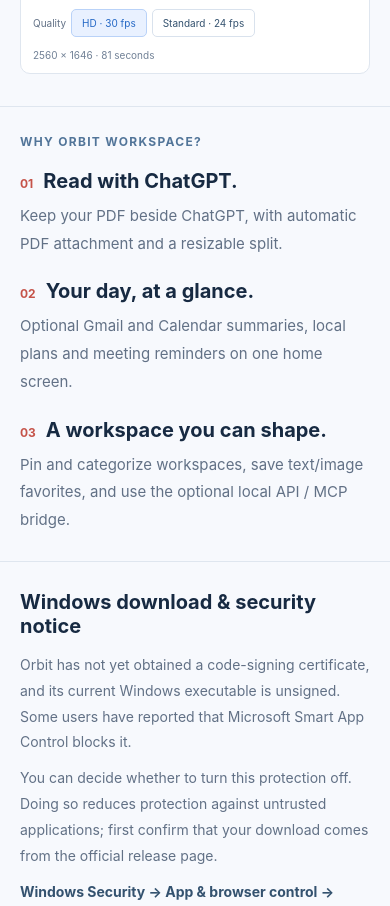
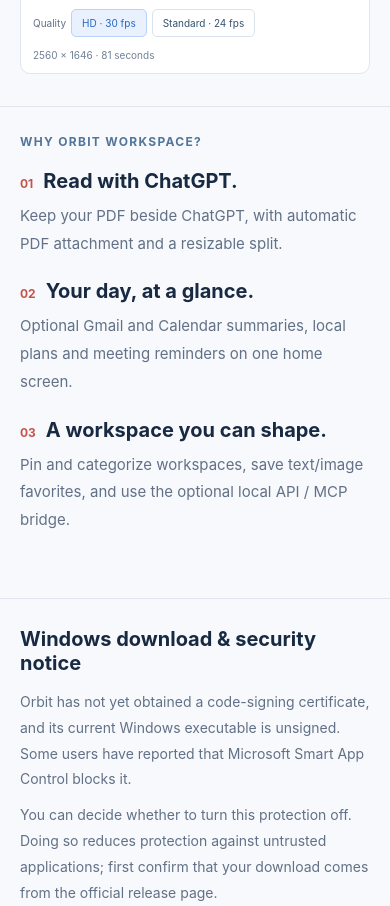
Before and after one commit to baiming-zhang/Orbit-Workspace, a plain HTML site: page index.html in a window 390 px wide. Shown: the part 820-1726 px from the top of the page. Drawn offline with Linux system fonts and the light colour scheme.

Commit message:
Increase space below Why Orbit features

```diff
--- a/index.html
+++ b/index.html
@@ -11,6 +11,7 @@
 .security-notice{padding-block:28px 34px;border-top:1px solid var(--line)}.security-notice h2{font-size:20px;font-weight:650;margin:0 0 14px;color:#172a42}.security-notice p{max-width:90em;font-size:14px;line-height:1.85;color:var(--muted);margin:10px 0}.security-notice .security-path{font-weight:600;color:#34526f;overflow-wrap:anywhere}.security-notice .security-version{font-size:12px}.security-notice .security-links{display:flex;flex-wrap:wrap;gap:12px 24px;margin-top:16px;font-size:13px}
 .brand{display:inline-flex;align-items:center;gap:9px;flex-shrink:0}.brand img{display:block;width:36px;height:36px;object-fit:contain;transform:translateY(0)}.brand .brand-word{color:inherit}
 .hero-actions>.download{display:inline-flex;align-items:center;gap:7px}.hero-actions>.download .download-icon{flex-shrink:0}
+.advantages{padding-bottom:88px}@media(max-width:700px){.advantages{padding-bottom:64px}}
 </style><link rel="stylesheet" href="download-thanks.css?v=20261011-security-scroll"></head><body>
 <header class="shell"><a class="brand" href="./" aria-label="Orbit Workspace home" data-i18n-aria-label="text24"><img src="orbit-icon.png" width="36" height="36" alt=""><span class="brand-word">Orbit<span>.</span></span></a><nav class="nav" aria-label="Project links" data-i18n-aria-label="text25"><button id="language-toggle" class="language-toggle" type="button" aria-label="Switch to Chinese" aria-pressed="false">Language / 语言</button><a href="https://github.com/baiming-zhang/Orbit-Workspace/issues/new/choose" title="Share feedback or a customized Orbit build" data-i18n-title="text26" data-i18n="text0">Feedback ↗</a><a href="https://github.com/baiming-zhang/Orbit-Workspace">GitHub ↗</a><a class="download" href="https://github.com/baiming-zhang/Orbit-Workspace/releases/latest/download/Orbit.exe" data-i18n="text1">Free Download ↗</a></nav></header>
 <main>
```
